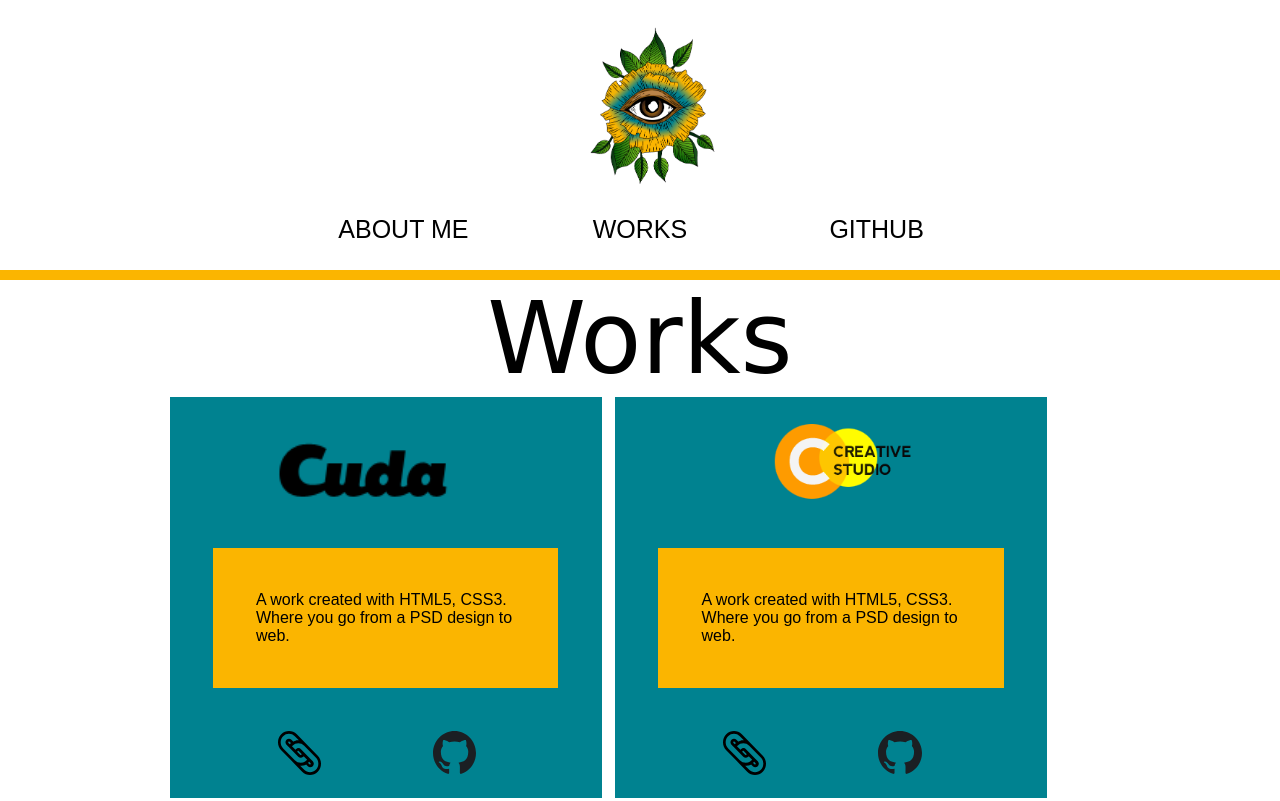
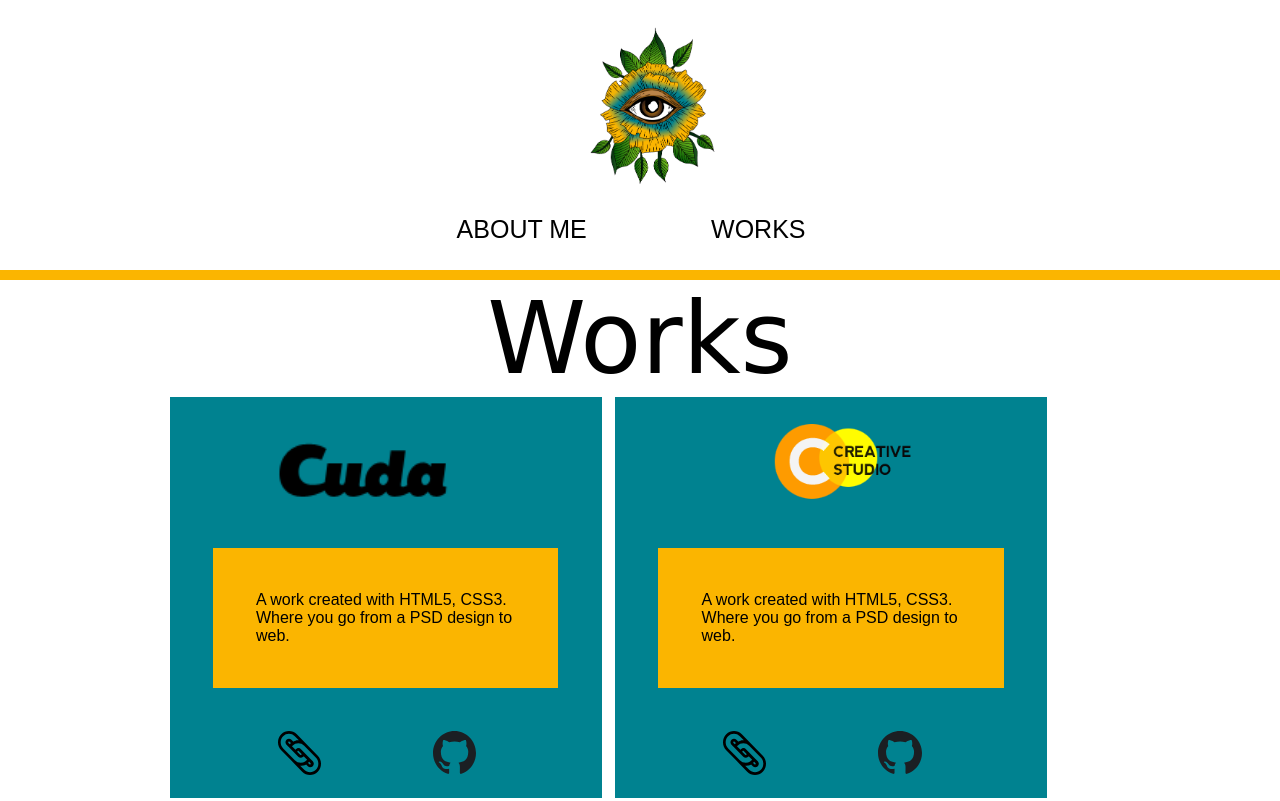
Before and after one commit to glorianaa80/Portafolio, a plain HTML site: page works.html in a window 1280 px wide. Shown: the top 801 px of the page. Drawn offline with Linux system fonts and the light colour scheme; a web font is replaced by a local one.

Commit message:
Modifico estructura

```diff
--- a/works.html
+++ b/works.html
@@ -24,7 +24,6 @@
           <li class="header--nav-menu-menu-option">
             <a href="works.html"> works</a>
           </li>
-          <li class="header--nav-menu-menu-option"> <a href="gitHub.html">github</a></li>
         </ul>
       </div>
     </div>
```
Also changed, not shown: aboutMe.html (+0 -1 lines).
